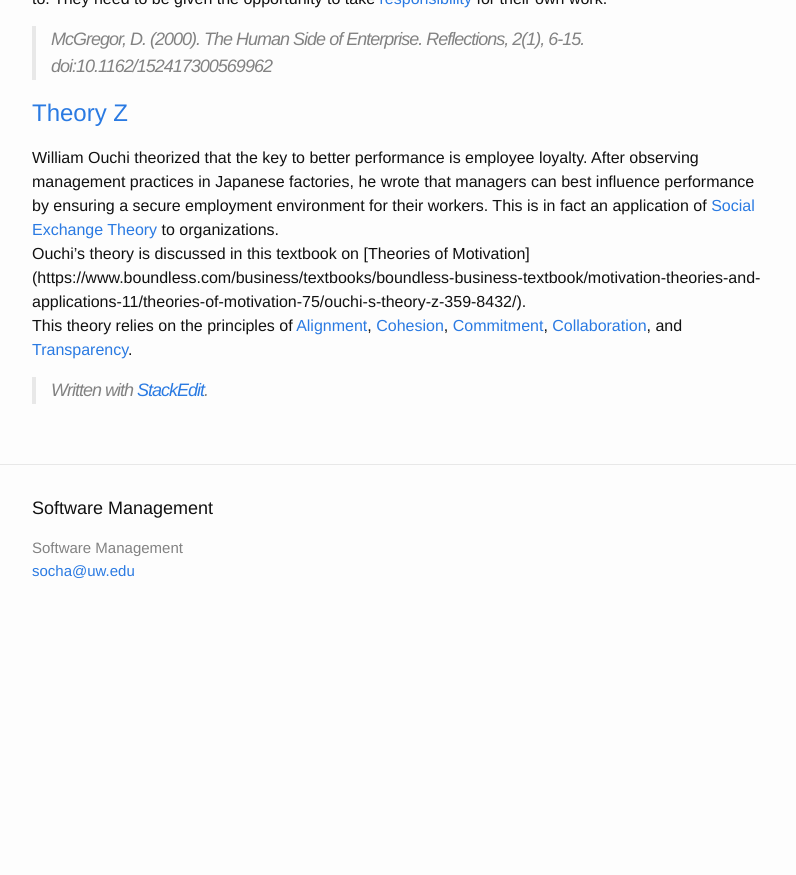
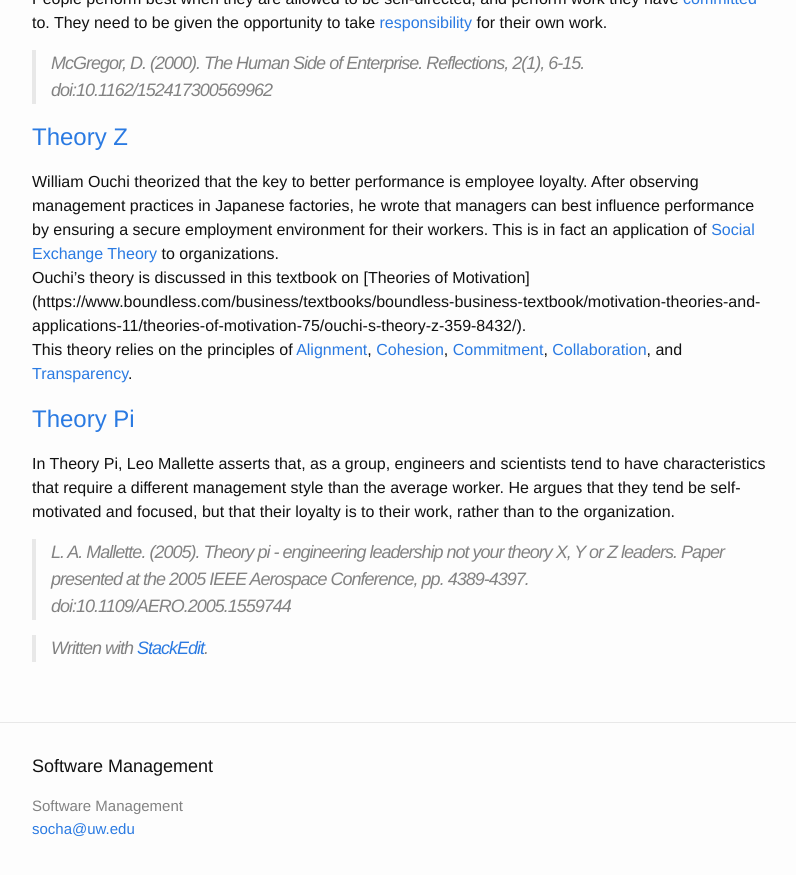
Before and after one commit to css566/css566.github.io, a Jekyll site: the page built from _posts/2016-04-28-Social_Theories_for_Software_Management.md, in a window 1280 px wide and 900 px high, scrolled down 966 px. Shown: the top 875 px of the window, without its empty margins (238-1034 px from the left). Built offline with Jekyll 4.4.1, drawn with Linux system fonts in a browser that asks for light colours; comment, search, counter and statistics services are not loaded; before the commit the page ends 1608 px from its top, so only the background shows below that; some of the changed text lies outside the part shown.

Commit message:
Update 2016-04-28-Social_Theories_for_Software_Management.md
Added Theory Pi

```diff
--- a/_posts/2016-04-28-Social_Theories_for_Software_Management.md
+++ b/_posts/2016-04-28-Social_Theories_for_Software_Management.md
@@ -8,6 +8,7 @@ Social Theories for Software Management
 * [Theory W](#theory_w):  Make everyone a winner.
 * [Theory Y](#theory_y):  Self-directed workers perform better.
 * [Theory Z](#theory_z):  William Ouchi's take on Japanese management practices.
+* [Theory Pi](#theory_pi): Leo Mallette's theory on managing scientists and engineers.
 
 # <a name="exchange">Social Exchange Theory</a>
 People develop relationships with others they exchange with. The way this exchange occurs and how frequently can affect relationship quality. There are two general types of relationships: economic and social.<br>
@@ -27,7 +28,12 @@ People perform best when they are allowed to be self-directed, and perform work
 # <a name="theory_z">Theory Z</a>
 William Ouchi theorized that the key to better performance is employee loyalty. After observing management practices in Japanese factories, he wrote that managers can best influence performance by ensuring a secure employment environment for their workers.  This is in fact an application of [Social Exchange Theory](#exchange) to organizations. <br>
 Ouchi's theory is discussed in this textbook on [Theories of Motivation] (https://www.boundless.com/business/textbooks/boundless-business-textbook/motivation-theories-and-applications-11/theories-of-motivation-75/ouchi-s-theory-z-359-8432/). <br>
-This theory relies on the principles of [Alignment], [Cohesion], [Commitment], [Collaboration], and [Transparency].
+This theory relies on the principles of [Alignment], [Cohesion], [Commitment], [Collaboration], and [Transparency].<br>
+
+# <a name="theory_pi">Theory Pi</a>
+In Theory Pi, Leo Mallette asserts that, as a group, engineers and scientists tend to have characteristics that require a different management style than the average worker. He argues that they tend be self-motivated and focused, but that their loyalty is to their work, rather than to the organization.<br>
+> L. A. Mallette. (2005). Theory pi - engineering leadership not your theory X, Y or Z leaders. Paper presented at the 2005 IEEE Aerospace Conference, pp. 4389-4397. doi:10.1109/AERO.2005.1559744 <br>
+
 
 [Alignment]: {% post_url 2016-04-28-Social_Principles_of_Software_Management %}#alignment
 
```
